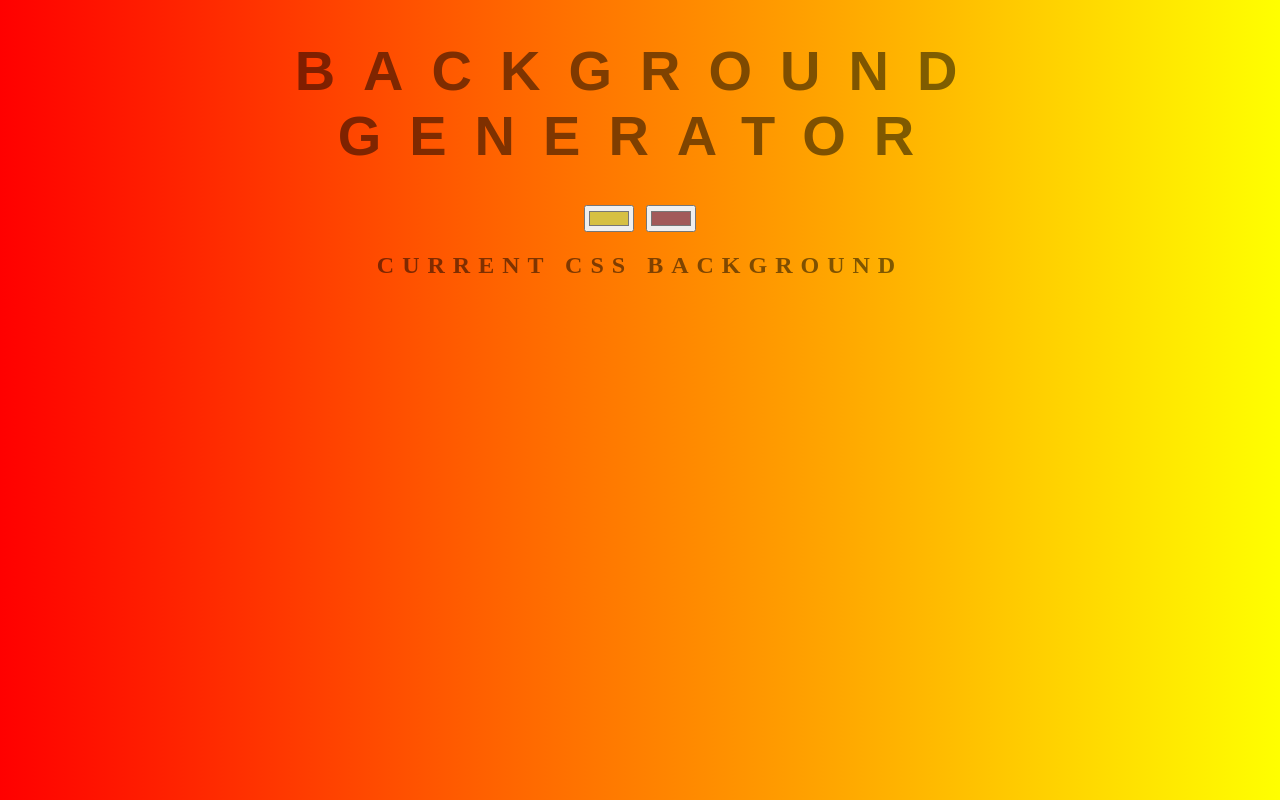
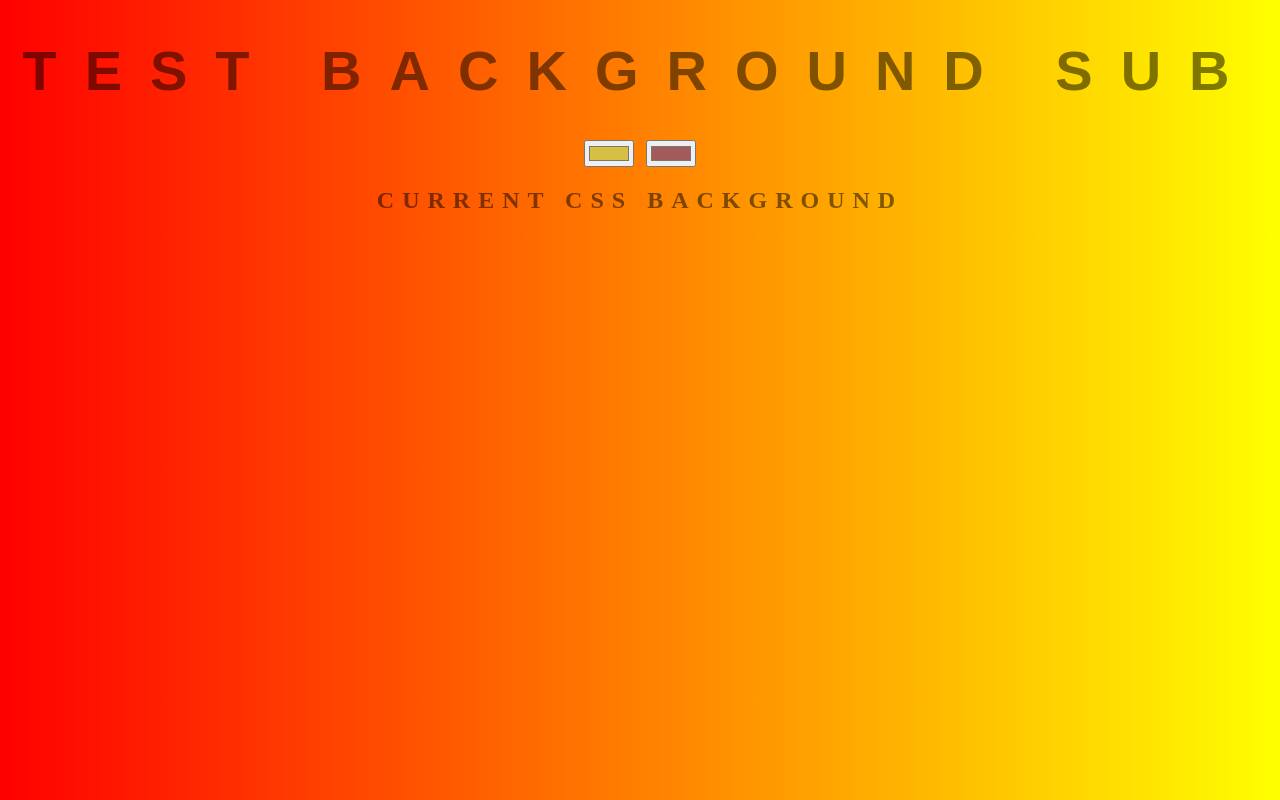
Before and after one commit to iwalk-jo/background_generator, a plain HTML site: page index.html in a window 1280 px wide. Drawn offline with Linux system fonts and the light colour scheme.

Commit message:
test changes

```diff
--- a/index.html
+++ b/index.html
@@ -2,12 +2,12 @@
 <html>
 
 <head>
-	<title>Gradient Background</title>
+	<title>Gradient Background Picker</title>
 	<link rel="stylesheet" type="text/css" href="style.css">
 </head>
 
 <body id="gradient">
-	<h1>Background Generator</h1>
+	<h1>Test background sub </h1>
 	<input class="color1" type="color" name="color1" value="#d6c043">
 	<input class="color2" type="color" name="color2" value="#a25a5a">
 	<h2>Current CSS Background</h2>
```
